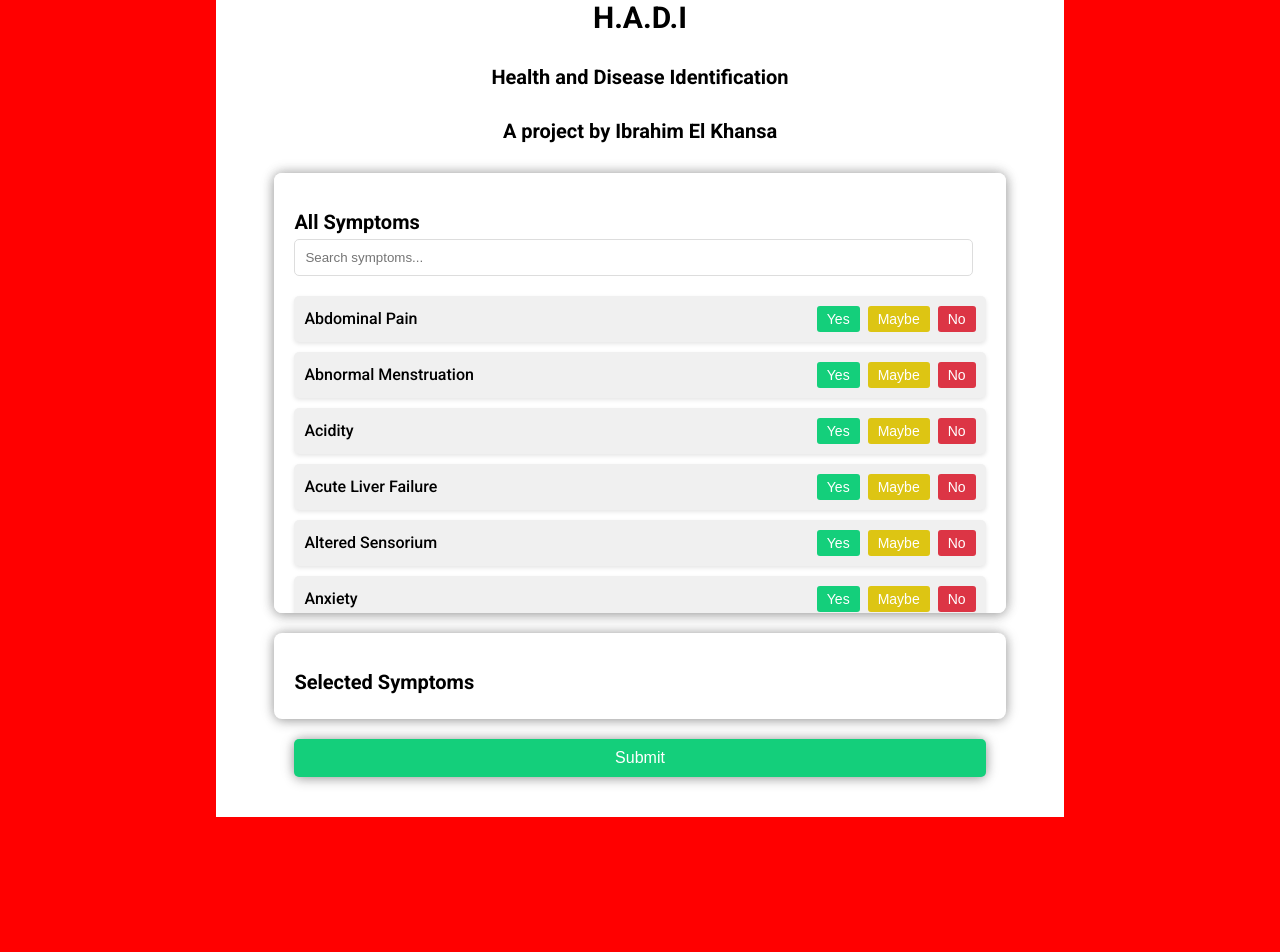
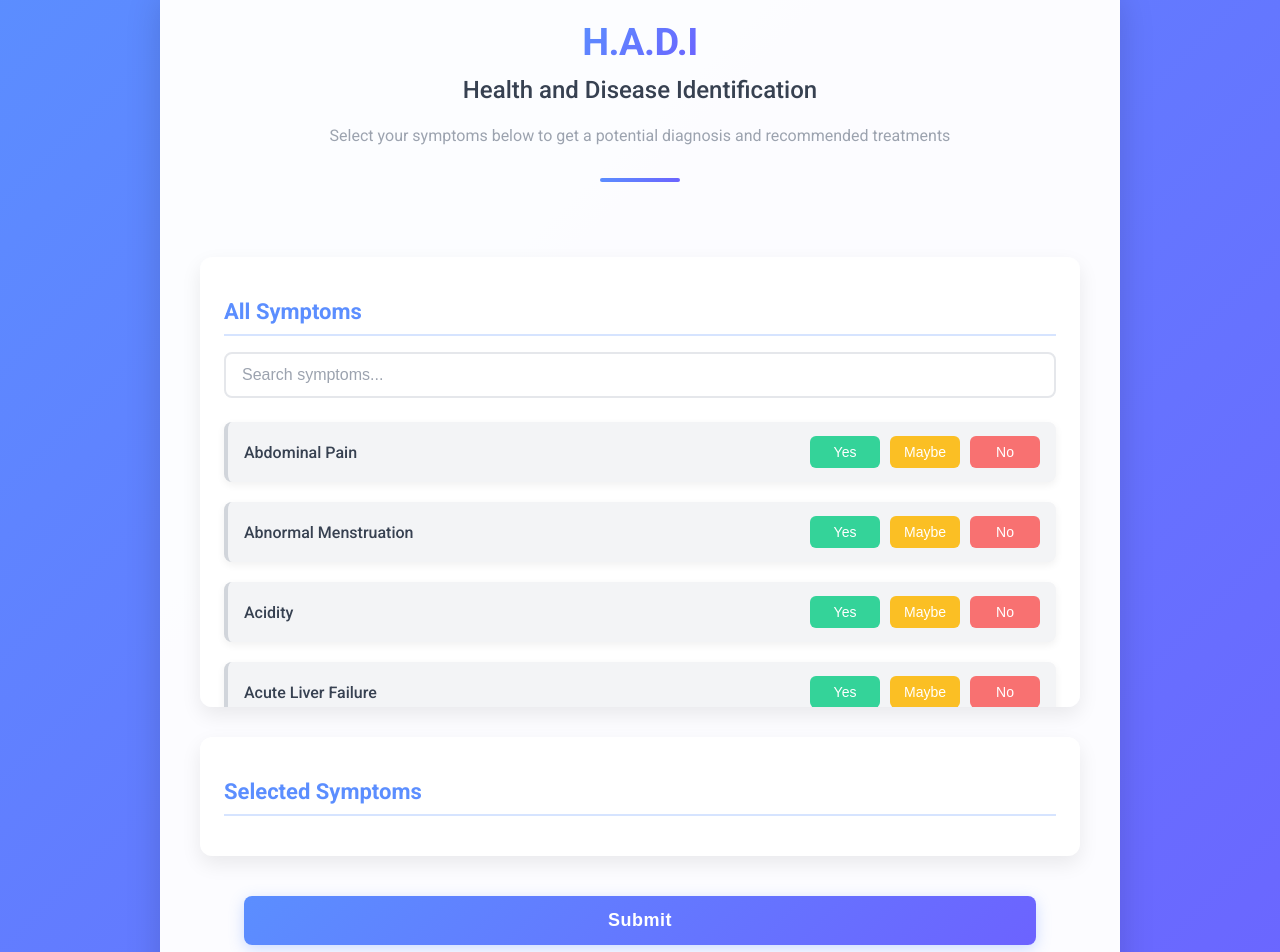
Before and after one commit to Ibrahim-ElKhansa/HADI-Frontend, a Next.js app: page / in a window 1280 px wide. Shown: the part 40-992 px from the top of the page. Before the commit the page ends 857 px from the top, so only its background shows below. Built offline with nearby package versions, Linux system fonts and the light colour scheme.

Commit message:
updated ui + confidence level

```diff
--- a/app/layout.tsx
+++ b/app/layout.tsx
@@ -1,16 +1,24 @@
 import type { Metadata } from "next";
-import { Roboto } from "next/font/google";
+import { Inter, Roboto } from "next/font/google";
 import "../styles/globals.scss";
 
 const roboto = Roboto({
   subsets: ["latin"],
   weight: ["100", "300", "400", "500", "700", "900"],
   variable: "--font-roboto",
+  display: "swap",
+});
+
+const inter = Inter({
+  subsets: ["latin"],
+  variable: "--font-inter",
+  display: "swap",
 });
 
 export const metadata: Metadata = {
   title: "HADI | Health and Disease Identification",
-  description: "Health and Disease Identification",
+  description: "AI-powered Health and Disease Identification System",
+  viewport: "width=device-width, initial-scale=1",
 };
 
 export default function RootLayout({
@@ -20,7 +28,7 @@ export default function RootLayout({
 }>) {
   return (
     <html lang="en">
-      <body className={roboto.variable}>{children}</body>
+      <body suppressHydrationWarning className={`${roboto.variable} ${inter.variable}`}>{children}</body>
     </html>
   );
 }
--- a/app/page.tsx
+++ b/app/page.tsx
@@ -4,10 +4,18 @@ import Image from "next/image";
 export default function Home() {
   return (
     <main className="main">
-      <h1 className="main__title">H.A.D.I</h1>
-      <h2 className="main__sub-title">Health and Disease Identification</h2>
-      <h3 className="main__sub-title">A project by Ibrahim El Khansa</h3>
+      <div className="main__header">
+        <h1 className="main__title">H.A.D.I</h1>
+        <h2 className="main__sub-title">Health and Disease Identification</h2>
+        <p className="main__description">
+          Select your symptoms below to get a potential diagnosis and recommended treatments
+        </p>
+        <div className="main__divider"></div>
+      </div>
       <SymptomsForm />
+      <footer className="main__footer">
+        <p>A project by Ibrahim El Khansa</p>
+      </footer>
     </main>
   );
 }
--- a/components/Symptom.tsx
+++ b/components/Symptom.tsx
@@ -29,6 +29,7 @@ export default function Symptom({
         {state !== "not_selected" && <button
           className="symptom__button symptom__button--remove"
           onClick={onRemove}
+          title="Remove symptom"
         >
           Remove
         </button>}
@@ -36,6 +37,7 @@ export default function Symptom({
           <button
             className="symptom__button symptom__button--yes"
             onClick={onSelectYes}
+            title="I definitely have this symptom"
           >
             Yes
           </button>
@@ -44,6 +46,7 @@ export default function Symptom({
           <button
             className="symptom__button symptom__button--maybe"
             onClick={onSelectMaybe}
+            title="I might have this symptom"
           >
             Maybe
           </button>
--- a/components/SymptomsForm.tsx
+++ b/components/SymptomsForm.tsx
@@ -148,7 +148,7 @@ const symptomsList = [
   "yellow_crust_ooze",
 ].sort((a, b) => a.localeCompare(b));
 
-const confidenceLevel = 95;
+const confidenceLevel = 80;
 
 export default function SymptomsForm() {
   const [selectedSymptoms, setSelectedSymptoms] = useState<{ name: string; state: "maybe" | "yes" | "no" }[]>([]);
--- a/styles/Symptoms.scss
+++ b/styles/Symptoms.scss
@@ -2,87 +2,123 @@
   display: flex;
   justify-content: space-between;
   align-items: center;
-  color: white;
-  padding: 10px;
-  border-radius: 5px;
-  box-shadow: 0 2px 4px rgba(0, 0, 0, 0.1);
+  color: var(--dark);
+  padding: 14px 16px;
+  border-radius: 8px;
+  box-shadow: 0 3px 8px rgba(0, 0, 0, 0.06);
   cursor: pointer;
-  transition: background-color 0.3s ease;
+  transition: all 0.25s ease;
+  margin: 4px 0;
+
+  &:hover {
+    transform: translateY(-2px);
+    box-shadow: 0 5px 12px rgba(0, 0, 0, 0.1);
+  }
 
   &__name {
     font-size: 16px;
     font-weight: 500;
+    padding-right: 10px;
   }
 
   &__state--not_selected {
-    background-color: #f0f0f0;
-    color: black;
+    background-color: var(--gray-100);
+    border-left: 4px solid var(--gray-300);
   }
 
   &__state--maybe {
-    background-color: #ddc513;
+    background-color: rgba(251, 191, 36, 0.1);
+    border-left: 4px solid var(--warning);
+    color: darken(#FBBF24, 40%);
   }
 
   &__state--yes {
-    background-color: #14cf7b;
+    background-color: rgba(52, 211, 153, 0.1);
+    border-left: 4px solid var(--success);
+    color: darken(#34D399, 40%);
   }
 
   &__state--no {
-    background-color: #dc3545;
+    background-color: rgba(248, 113, 113, 0.1);
+    border-left: 4px solid var(--danger);
+    color: darken(#F87171, 30%);
   }
 
   &__actions {
     display: flex;
-    gap: 8px;
+    gap: 10px;
   }
 
   &__button {
-    padding: 5px 10px;
+    padding: 8px 12px;
     border: none;
-    border-radius: 3px;
+    border-radius: 6px;
     font-size: 14px;
+    font-weight: 500;
     cursor: pointer;
-    transition: background-color 0.2s ease;
+    transition: all 0.2s ease;
+    display: flex;
+    align-items: center;
+    justify-content: center;
+    min-width: 70px;
+
+    &:active {
+      transform: scale(0.95);
+    }
 
     &--maybe {
-      background-color: #ddc513;
+      background-color: var(--warning);
       color: white;
 
       &:hover {
-        background-color: #ccb612;
+        background-color: darken(#FBBF24, 10%);
+        box-shadow: 0 2px 8px rgba(251, 191, 36, 0.4);
       }
     }
 
     &--yes {
-      background-color: #14cf7b;
+      background-color: var(--success);
       color: white;
 
       &:hover {
-        background-color: #00be69;
+        background-color: darken(#34D399, 10%);
+        box-shadow: 0 2px 8px rgba(52, 211, 153, 0.4);
       }
     }
 
     &--no {
-      background-color: #dc3545;
+      background-color: var(--danger);
       color: white;
 
       &:hover {
-        background-color: #c82333;
+        background-color: darken(#F87171, 10%);
+        box-shadow: 0 2px 8px rgba(248, 113, 113, 0.4);
       }
     }
 
     &--remove {
-      background-color: #6c757d;
+      background-color: var(--gray-400);
       color: white;
 
       &:hover {
-        background-color: #5a6268;
+        background-color: darken(#9CA3AF, 15%);
+        box-shadow: 0 2px 8px rgba(156, 163, 175, 0.4);
       }
     }
   }
 
   @media (max-width: 768px) {
     flex-direction: column;
-    gap: 10px
+    gap: 12px;
+    align-items: stretch;
+
+    &__name {
+      margin-bottom: 5px;
+      font-size: 15px;
+    }
+
+    &__actions {
+      justify-content: flex-end;
+    }
   }
 }
--- a/styles/SymptomsForm.scss
+++ b/styles/SymptomsForm.scss
@@ -2,99 +2,185 @@
   display: flex;
   flex-direction: column;
   align-items: center;
-  gap: 20px;
+  gap: 30px;
   width: 100%;
+  margin-bottom: 20px;
 
   &__symptoms-selector {
     display: flex;
-    gap: 20px;
-    padding: 20px;
+    gap: 30px;
+    padding: 10px;
+    width: 100%;
+
+    @media (max-width: 992px) {
+      flex-direction: column;
+    }
   }
 
   &__unselected-symptoms,
   &__selected-symptoms {
-    background-color: #ffffff;
-    border-radius: 8px;
-    box-shadow: 0px 4px 12px rgba(0, 0, 0, 0.2), 0px -4px 12px rgba(0, 0, 0, 0.1), 4px 0px 12px rgba(0, 0, 0, 0.1), -4px 0px 12px rgba(0, 0, 0, 0.1);
-    width: 90%;
-    padding: 20px;
+    background-color: white;
+    border-radius: 12px;
+    box-shadow: 0 8px 20px rgba(0, 0, 0, 0.08);
+    width: 100%;
+    padding: 24px;
+    transition: transform 0.3s ease, box-shadow 0.3s ease;
+
+    &:hover {
+      box-shadow: 0 12px 28px rgba(0, 0, 0, 0.12);
+    }
   }
 
   &__unselected-symptoms {
-    max-height: 400px;
-    overflow-y: scroll;
+    max-height: 450px;
+    overflow-y: auto;
+
+    &::-webkit-scrollbar {
+      width: 8px;
+    }
+
+    &::-webkit-scrollbar-track {
+      background: var(--gray-100);
+      border-radius: 10px;
+    }
+
+    &::-webkit-scrollbar-thumb {
+      background-color: var(--gray-300);
+      border-radius: 10px;
+    }
   }
 
   &__title {
-    font-size: 20px;
-    font-weight: bold;
-    margin-bottom: 5px;
-    color: black
+    font-size: 22px;
+    font-weight: 600;
+    margin-bottom: 16px;
+    color: var(--primary);
+    border-bottom: 2px solid var(--primary-light);
+    padding-bottom: 10px;
   }
 
   &__search-bar {
-    width: 95%;
-    padding: 10px;
-    border: 1px solid #ddd;
-    border-radius: 5px;
+    width: 100%;
+    padding: 12px 16px;
+    border: 2px solid var(--gray-200);
+    border-radius: 8px;
     margin-bottom: 20px;
+    font-size: 16px;
+    transition: all 0.2s ease;
+
+    &:focus {
+      outline: none;
+      border-color: var(--primary);
+      box-shadow: 0 0 0 3px var(--primary-light);
+    }
+
+    &::placeholder {
+      color: var(--gray-400);
+    }
   }
 
   &__symptoms {
     display: flex;
     flex-direction: column;
-    gap: 10px;
+    gap: 12px;
   }
 
   &__submit {
-    padding: 10px 20px;
-    background-color: #14cf7b;
+    padding: 14px 24px;
+    background: linear-gradient(135deg, var(--primary) 0%, var(--secondary) 100%);
     color: white;
     border: none;
-    border-radius: 5px;
+    border-radius: 8px;
     cursor: pointer;
-    font-size: 16px;
-    box-shadow: 0px 4px 12px rgba(0, 0, 0, 0.2), 0px -4px 12px rgba(0, 0, 0, 0.1), 4px 0px 12px rgba(0, 0, 0, 0.1), -4px 0px 12px rgba(0, 0, 0, 0.1);
-    transition: background-color 0.3s ease, transform 0.2s ease;
+    font-size: 18px;
+    font-weight: 600;
+    box-shadow: 0 4px 15px rgba(91, 142, 255, 0.3);
+    transition: all 0.3s ease;
     width: 90%;
+    margin-top: 10px;
+    letter-spacing: 0.5px;
+    position: relative;
+    overflow: hidden;
 
     &:hover {
-      background-color: #1ab36e;
-      transform: scale(1.03);
+      transform: translateY(-3px);
+      box-shadow: 0 8px 20px rgba(91, 142, 255, 0.4);
+    }
+
+    &:active {
+      transform: translateY(1px);
+    }
+
+    &::after {
+      content: '';
+      position: absolute;
+      top: 0;
+      left: 0;
+      width: 100%;
+      height: 100%;
+      background-color: rgba(255, 255, 255, 0.1);
+      transform: translateY(-100%);
+      transition: transform 0.3s ease;
+    }
+
+    &:hover::after {
+      transform: translateY(0);
     }
   }
 
   &__response {
-    margin-top: 20px;
-    padding: 10px;
-    background-color: #f9f9f9;
-    border: 1px solid #ddd;
-    border-radius: 5px;
+    margin-top: 25px;
+    padding: 20px;
+    background-color: var(--gray-100);
+    border-left: 4px solid var(--primary);
+    border-radius: 8px;
     white-space: pre-wrap;
     font-family: monospace;
-    font-size: 14px;
+    font-size: 15px;
     width: 100%;
-    color: black
+    color: var(--dark);
+    line-height: 1.6;
+    box-shadow: 0 4px 12px rgba(0, 0, 0, 0.05);
   }
 
   &__prognoses, &__final-prognosis, &__next-symptom {
     width: 90%;
+    background-color: white;
+    border-radius: 12px;
+    padding: 20px;
+    margin-top: 10px;
+    box-shadow: 0 8px 20px rgba(0, 0, 0, 0.08);
+  }
+
+  &__final-prognosis {
+    border-left: 4px solid var(--primary);
+  }
+
+  &__next-symptom {
+    border-left: 4px solid var(--warning);
   }
 
   &__confirm-button {
-    padding: 5px;
-    background-color: #14cf7b;
+    padding: 10px 18px;
+    background: linear-gradient(135deg, var(--success) 0%, darken(#34D399, 15%) 100%);
     color: white;
     border: none;
-    border-radius: 5px;
+    border-radius: 8px;
     cursor: pointer;
-    box-shadow: 0px 4px 12px rgba(0, 0, 0, 0.2);
+    box-shadow: 0 4px 12px rgba(52, 211, 153, 0.3);
     font-size: 16px;
-    transition: background-color 0.3s ease, transform 0.2s ease;
+    font-weight: 500;
+    transition: all 0.3s ease;
+    margin-top: 10px;
 
     &:hover {
-      background-color: #1ab36e;
-      transform: scale(1.03);
+      background-color: darken(#34D399, 5%);
+      transform: translateY(-2px);
+      box-shadow: 0 6px 15px rgba(52, 211, 153, 0.4);
+    }
+
+    &:active {
+      transform: translateY(1px);
     }
   }
 
--- a/styles/globals.scss
+++ b/styles/globals.scss
@@ -1,5 +1,21 @@
 @use "./SymptomsForm";
 @use "./Symptoms";
+
+// Modern color palette
+:root {
+  --primary: #5B8EFF;
+  --primary-light: #D6E4FF;
+  --secondary: #6C63FF;
+  --success: #34D399;
+  --warning: #FBBF24;
+  --danger: #F87171;
+  --dark: #374151;
+  --light: #F9FAFB;
+  --gray-100: #F3F4F6;
+  --gray-200: #E5E7EB;
+  --gray-300: #D1D5DB;
+  --gray-400: #9CA3AF;
+}
 
 html,
 body {
@@ -8,39 +24,103 @@ body {
   box-sizing: border-box;
 }
 
+*, *::before, *::after {
+  box-sizing: inherit;
+}
+
 body {
   min-height: 100vh;
-  background-color: #ff0000;
+  background: linear-gradient(135deg, var(--primary) 0%, var(--secondary) 100%);
   display: flex;
   flex-direction: column;
   align-items: center;
   overflow-x: hidden;
+  font-family: var(--font-roboto), sans-serif;
+  color: var(--dark);
+  padding: 20px 0;
 }
 
 .main {
   min-height: calc(100vh - 80px);
   font-family: var(--font-roboto), sans-serif;
-  width: 60%;
-  background-color: #ffffff;
+  width: 75%;
+  max-width: 1400px;
+  background-color: rgba(255, 255, 255, 0.98);
   padding: 40px;
   display: flex;
   flex-direction: column;
   align-items: center;
   gap: 30px;
+  border-radius: 16px;
+  box-shadow: 0 15px 35px rgba(0, 0, 0, 0.15);
+  position: relative;
+
+  &__header {
+    width: 100%;
+    text-align: center;
+    margin-bottom: 20px;
+    display: flex;
+    flex-direction: column;
+    align-items: center;
+  }
 
   &__title {
-    margin: 0;
-    font-size: 30px;
+    margin: 0 0 10px 0;
+    font-size: 38px;
+    font-weight: 700;
     text-align: center;
+    color: var(--primary);
+    letter-spacing: -0.5px;
+    background: linear-gradient(135deg, var(--primary) 0%, var(--secondary) 100%);
+    -webkit-background-clip: text;
+    -webkit-text-fill-color: transparent;
+    background-clip: text;
   }
 
   &__sub-title {
-    margin: 0;
-    font-size: 20px;
+    margin: 0 0 15px 0;
+    font-size: 24px;
     text-align: center;
+    color: var(--dark);
+    font-weight: 500;
+    max-width: 600px;
+    line-height: 1.4;
+  }
+
+  &__description {
+    font-size: 16px;
+    text-align: center;
+    color: var(--gray-400);
+    max-width: 700px;
+    margin: 0 0 20px 0;
+    line-height: 1.6;
+  }
+
+  &__divider {
+    width: 80px;
+    height: 4px;
+    background: linear-gradient(135deg, var(--primary) 0%, var(--secondary) 100%);
+    border-radius: 2px;
+    margin: 10px 0 25px 0;
+  }
+
+  &__footer {
+    margin-top: 40px;
+    padding-top: 20px;
+    border-top: 1px solid var(--gray-200);
+    width: 100%;
+    text-align: center;
+    font-size: 14px;
+    color: var(--gray-400);
+  }
+
+  @media (max-width: 992px) {
+    width: 80%;
+    padding: 30px;
   }
 
   @media (max-width: 768px) {
-    width: 80%;
+    width: 90%;
+    padding: 25px 20px;
   }
 }
```
